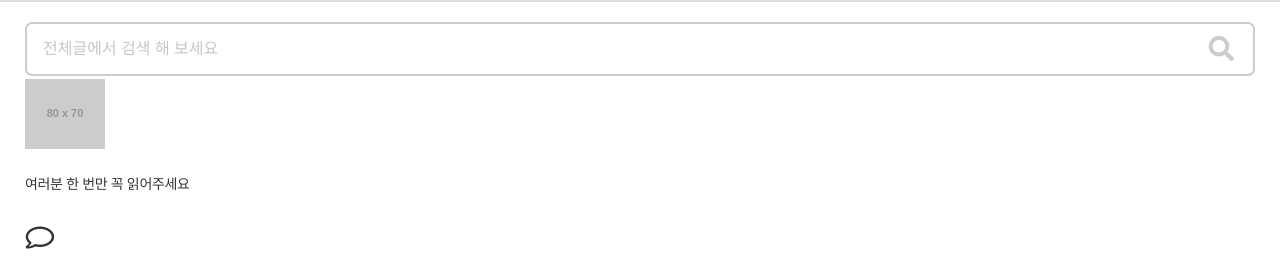
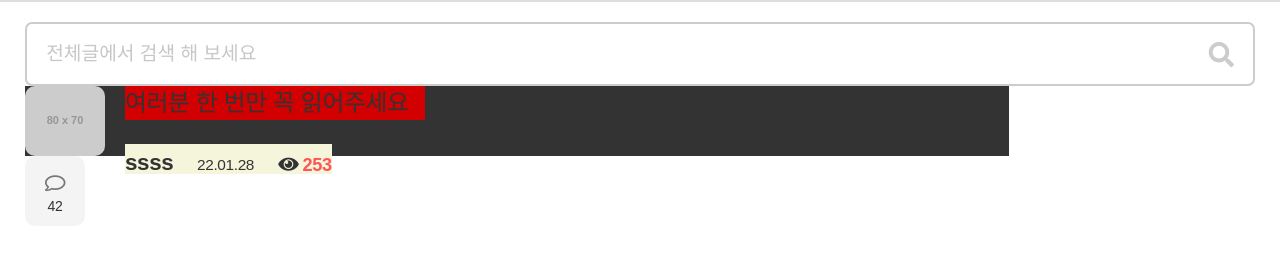
Before and after one commit to whdldi/sementic_nad, a plain HTML site: page index.html in a window 1280 px wide. Shown: the part 123-392 px from the top of the page. Drawn offline with nearby package versions, Linux system fonts and the light colour scheme; placeholder pictures from the web are drawn by us.

Commit message:
Add files via upload

```diff
--- a/css/index.css
+++ b/css/index.css
@@ -224,7 +224,7 @@ i.icon{
 
 
 .tab_cont{
-     height: 260px;
+     /* height: 100vh; */
      overflow-y: scroll;
      width: calc(100% - 50px);
      margin: 0 auto;
@@ -253,6 +253,7 @@ i.icon{
 .ui.input > input {
      font-family: 'Noto Sans KR', sans-serif;
      font-weight: 500;
+     font-size: 1.2em;
      margin: 0 auto;
      line-height: 1em;
      padding: 1em 0em;
@@ -264,48 +265,124 @@ i.icon{
 /* search end */
 
 
-/* d아.. 이부분 하다가 안고쳐지면 시멘틱쓰지말고 내가 만들기*/
 /* list_title start*/
-.free_box
+.free_box_inner{
+     cursor: pointer;
+     width: 80%;
+     height: 70px;
+     background-color: #333;
+}
+.free_box_inner > div
 {
-     background-color: rgba(83, 45, 45, 0.294);
-     width: 100%;
+    /* width: 100%; */
+     height: 100%;
+     display: flex;
+     flex-wrap: nowrap;
+}
+/* 자유글 썸네일 */
+.free_box_inner .left_boxes img{
+     border-radius: 10px;
+     display: inline-block;
+}
+.inner_text{
+     width: 300px;
+     margin-left: 20px;
+}
+/* wrap */
+.board_detail_wrap{
+     background-color: #999;
+     display: inline-block;
+     /* line-height: 70px; */
+     /* height: 50%; */
+}
+.board_detail_wrap ul li.board_date,
+.board_detail_wrap ul li.board_view
+{
+     padding-left: 20px;
+}
+/* 자유글 제목 */
+.free_box_inner .left_boxes .board_title{
 
+     font-size: 1.7em;
+     font-weight: 500;
+     display: inline-block;
+     vertical-align: top;
+     background-color: #d20000;
+     /* 1줄이상 가면 말줄임 */
+     overflow:hidden;
+     display:box;
+     display:-webkit-box;
+     -webkit-box-orient:vertical;
+     -webkit-line-clamp:1;
+     text-overflow:ellipsis;
 }
-.free_box_cont{
-     background-color: #d70007;
+/* 자유글 상세 */
+
+.free_box_inner .left_boxes .board_detail{
+     padding-top: 10px;
+     background-color: beige;
+     height: 30px;
 }
-/* sementic EDIT Start */
-.free_box .ui.items > .item {
-
-}
-.ui.unstackable.items .image {
- overflow: hidden;
-    width: 70px !important;
-    height: 55px;
-    background-color: green;
+.free_box_inner .left_boxes .board_detail li{
+     font-size: 1.3em;
+     display: inline-block;
+     height: 20px;
+     line-height: 20px;
+     vertical-align: top;
 }
 
-.ui.items > .item > .image + .content {
-     width: 100%;
-      display: inline-block;
-     -ms-flex-item-align: middle;
-     align-self: middle;
-     padding-left: 1em;
- }
+/* 글쓴이 */
+.free_box_inner .left_boxes .board_detail li.board_author{
+     font-size: 1.6em;
+     vertical-align: top;
+     line-height:18px;
+     font-weight: 600;
+}
+/* Date */
+.free_box_inner .left_boxes .board_detail li.board_date {
+     line-height:22px;
+     font-size: 1.1em;
+}
+/* View수 */
+.free_box_inner .left_boxes .board_detail li.board_view {
+     color:#ff5555;
+     font-weight: 600;
+}
+.free_box_inner .left_boxes .board_detail li.board_view i{
+     font-size: 1em;
+     color: #333;
+}
 
-/* sementic EDIT end */
+/* 자유글 댓글 */
+.comment_go{
+     cursor: pointer;
+     position: relative;
+     width: 60px;
+     height: 70px;
+     margin: 0 !important;
+     border-radius: 10px;
+     background-color: #f4f4f4;
+}
+.comment_go i{
+     position: absolute;
+     top: -3px;
+     left:50%;
+     transform : translate(-50%);
+     color: #777;
+     font-size: 1.3em;
+}
 
-.description li{
-     display: inline-block;
-     color: #333;
-     background-color: #dfdfdf;
+
+.comment_go p{
+     position: absolute;
+     left:50%;
+     transform : translate(-50%);
+     top: 40px;
+     font-size: 1em;
 }
-.description li.author{
-     display: inline-block;
-     color: #333;
-     background-color: #dfdfdf;
-}
+
+/*  왜 코멘트가. 안 붙지.. 마진이 생김...*/
+
 /* list_title end*/
 
 
```
